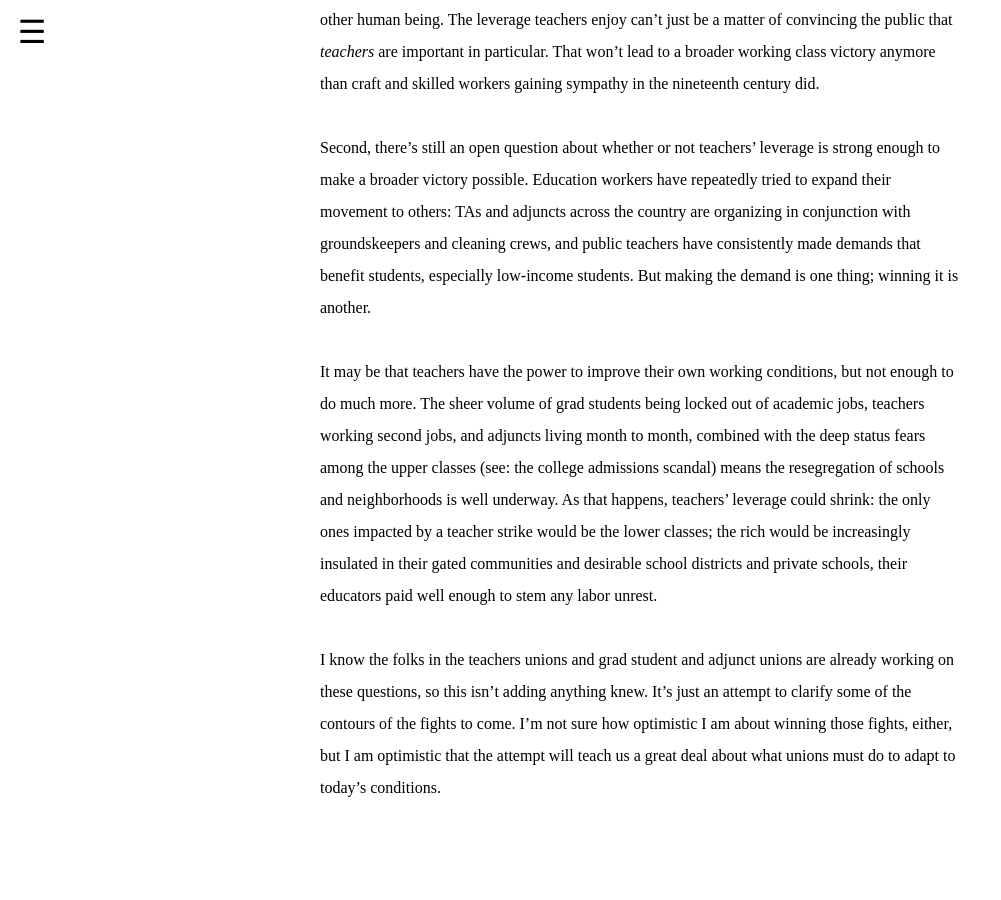
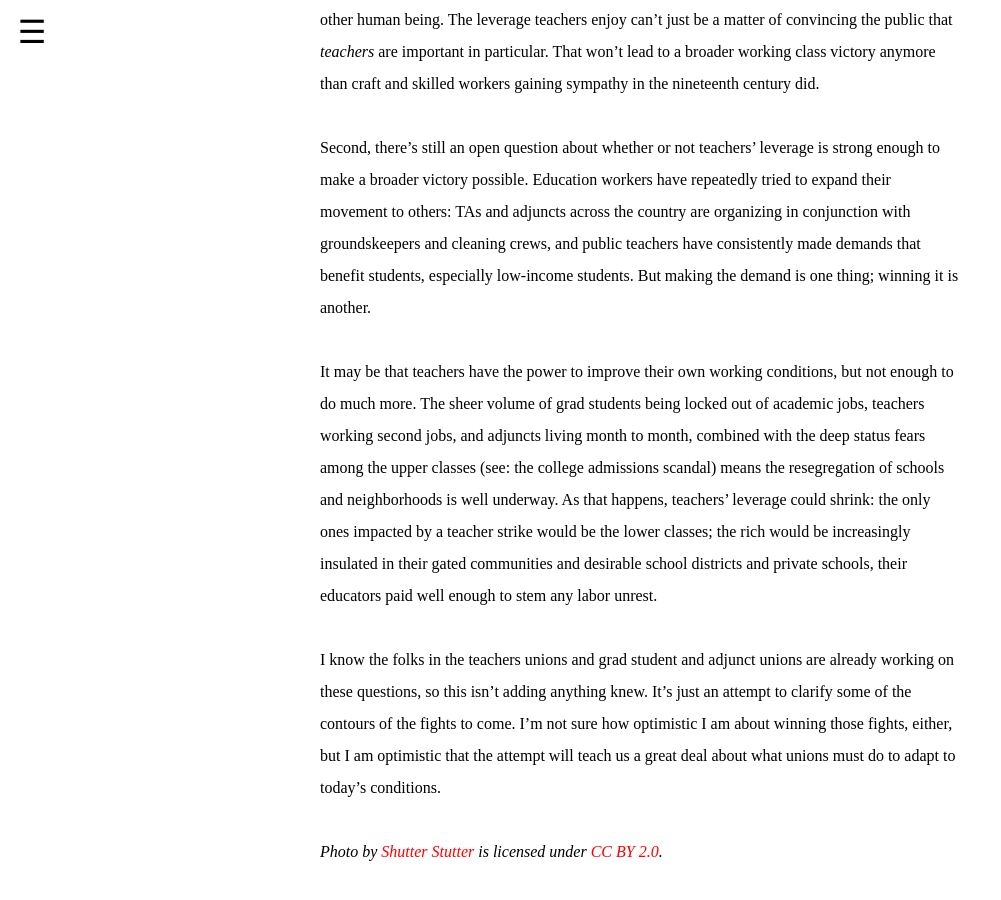
Before and after one commit to themhartman/themhartman.github.io, a Jekyll site: the page built from _posts/2019-03-15-why-teachers.markdown, in a window 1280 px wide and 900 px high, scrolled down 2007 px. Shown: the whole window, without its empty margins (0-1001 px from the left). Built offline with Jekyll 4.4.1, drawn with Linux system fonts in a browser that asks for light colours; some web fonts are replaced; before the commit the page ends 2843 px from its top, so only the background shows below that.

Commit message:
Adding photo attribution

```diff
--- a/_posts/2019-03-15-why-teachers.markdown
+++ b/_posts/2019-03-15-why-teachers.markdown
@@ -32,3 +32,5 @@ Second, there's still an open question about whether or not teachers' leverage i
 It may be that teachers have the power to improve their own working conditions, but not enough to do much more. The sheer volume of grad students being locked out of academic jobs, teachers working second jobs, and adjuncts living month to month, combined with the deep status fears among the upper classes (see: the college admissions scandal) means the resegregation of schools and neighborhoods is well underway. As that happens, teachers' leverage could shrink: the only ones impacted by a teacher strike would be the lower classes; the rich would be increasingly insulated in their gated communities and desirable school districts and private schools, their educators paid well enough to stem any labor unrest.
 
 I know the folks in the teachers unions and grad student and adjunct unions are already working on these questions, so this isn't adding anything knew. It's just an attempt to clarify some of the contours of the fights to come. I'm not sure how optimistic I am about winning those fights, either, but I am optimistic that the attempt will teach us a great deal about what unions must do to adapt to today's conditions.
+
+_Photo by [Shutter Stutter](https://www.flickr.com/photos/87173275@N08/) is licensed under [CC BY 2.0](https://creativecommons.org/licenses/by/2.0/)._
```
